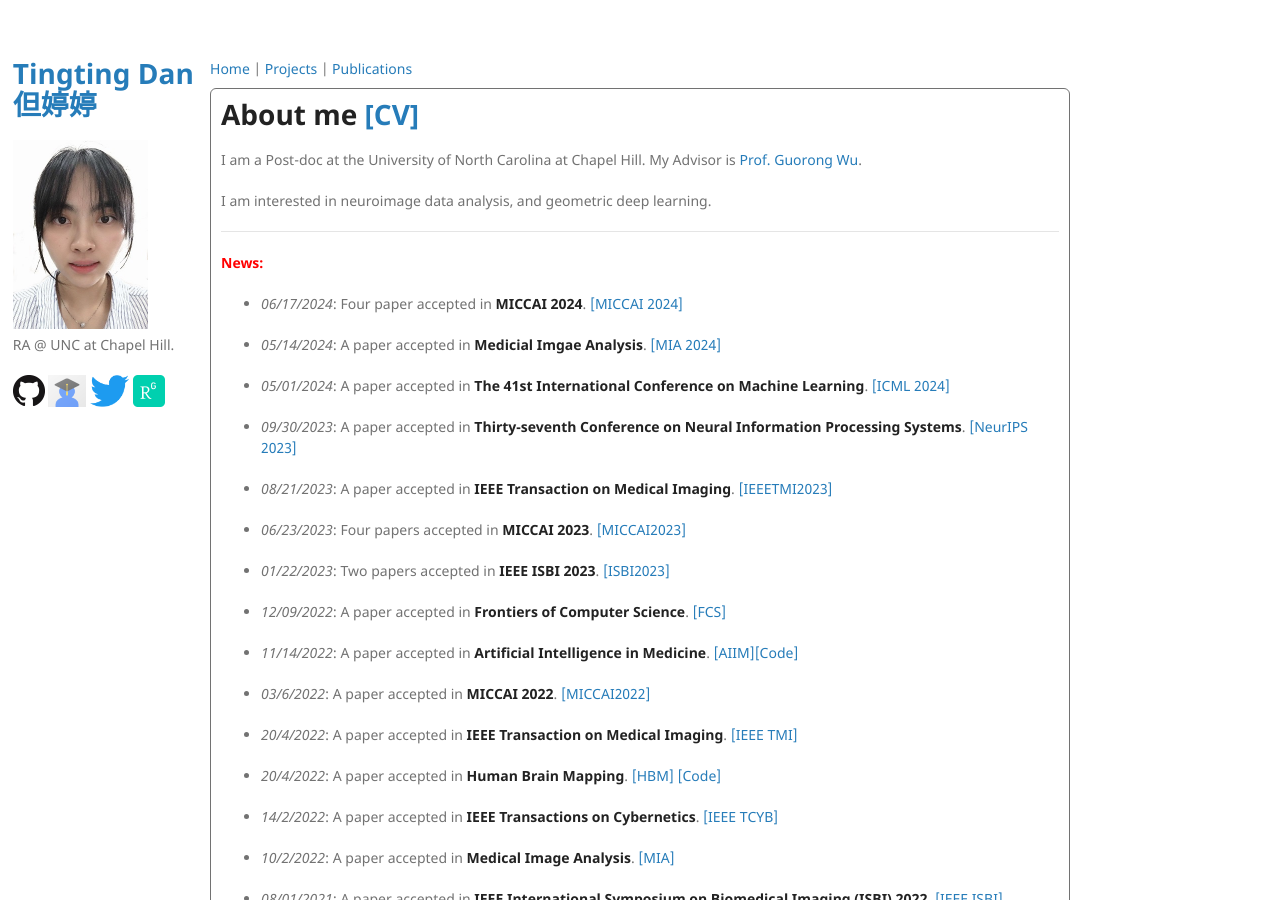
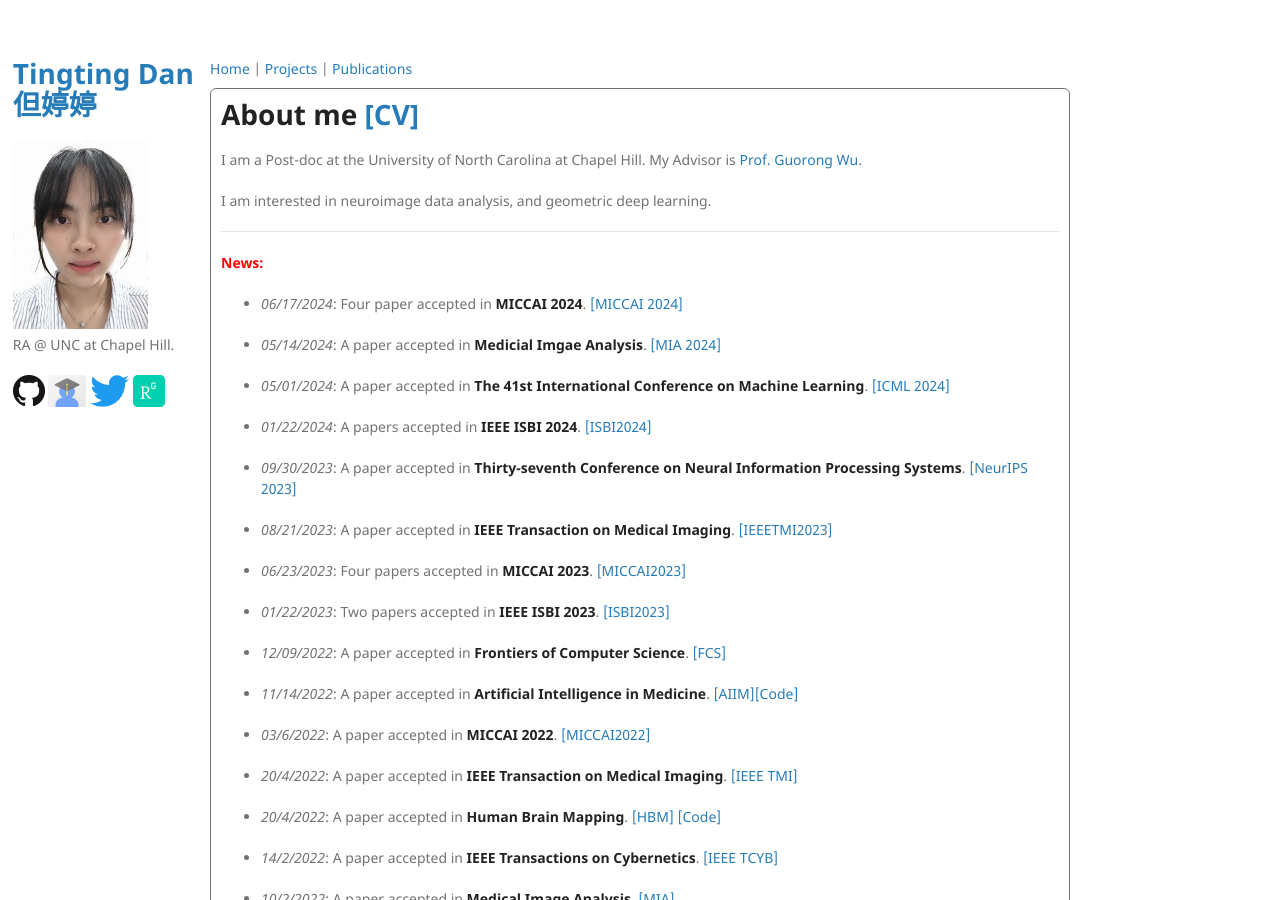
Before and after one commit to Dandy5721/dandy.github.io, a Jekyll site: the page built from index.md, in a window 1280 px wide and 900 px high. Built offline with Jekyll 4.4.1, drawn with Linux system fonts in a browser that asks for light colours; our own code applies the rules of GitHub Pages for plain Markdown files.

Commit message:
Update index.md

```diff
--- a/index.md
+++ b/index.md
@@ -18,6 +18,8 @@ I am interested in neuroimage data analysis, and geometric deep learning.
 - _05/14/2024_: A paper accepted in **Medicial Imgae Analysis**. [[MIA 2024]](https://www.sciencedirect.com/science/article/abs/pii/S136184152400135X)
 
 - _05/01/2024_: A paper accepted in **The 41st International Conference on Machine Learning**. [[ICML 2024]](https://scholar.google.com/citations?view_op=view_citation&hl=en&user=FMcmg0gAAAAJ&sortby=pubdate&citft=1&citft=2&citft=3&email_for_op=dandycn721%40gmail.com&citation_for_view=FMcmg0gAAAAJ:k_IJM867U9cC)
+
+- _01/22/2024_: A papers accepted in **IEEE ISBI 2024**. [[ISBI2024]](http://2023.biomedicalimaging.org/en/)
 
 - _09/30/2023_: A paper accepted in **Thirty-seventh Conference on Neural Information Processing Systems**. [[NeurIPS 2023]](https://www.researchgate.net/publication/372074848_Re-Think_and_Re-Design_Graph_Neural_Networks_in_Spaces_of_Continuous_Graph_Diffusion_Functionals)
 
```
